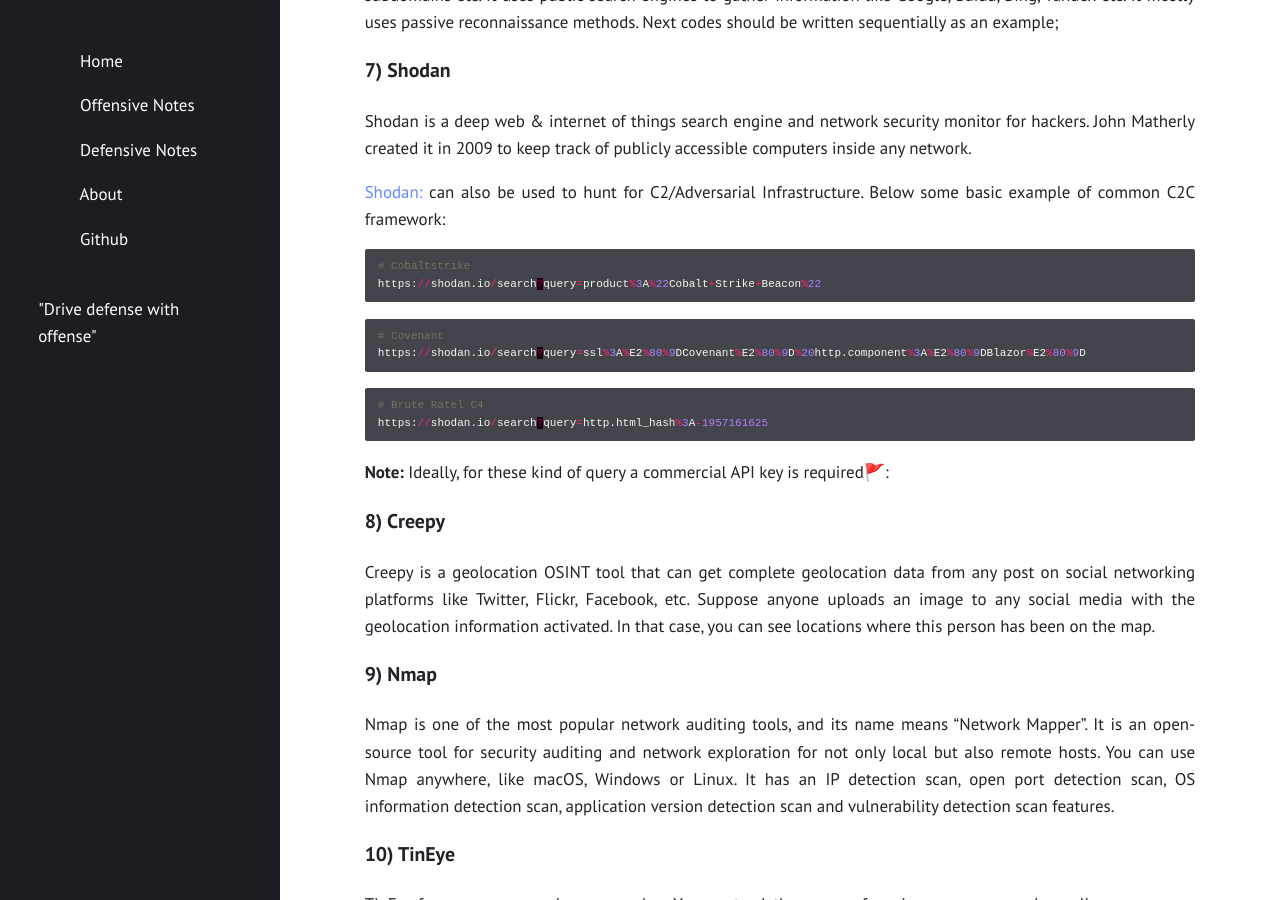
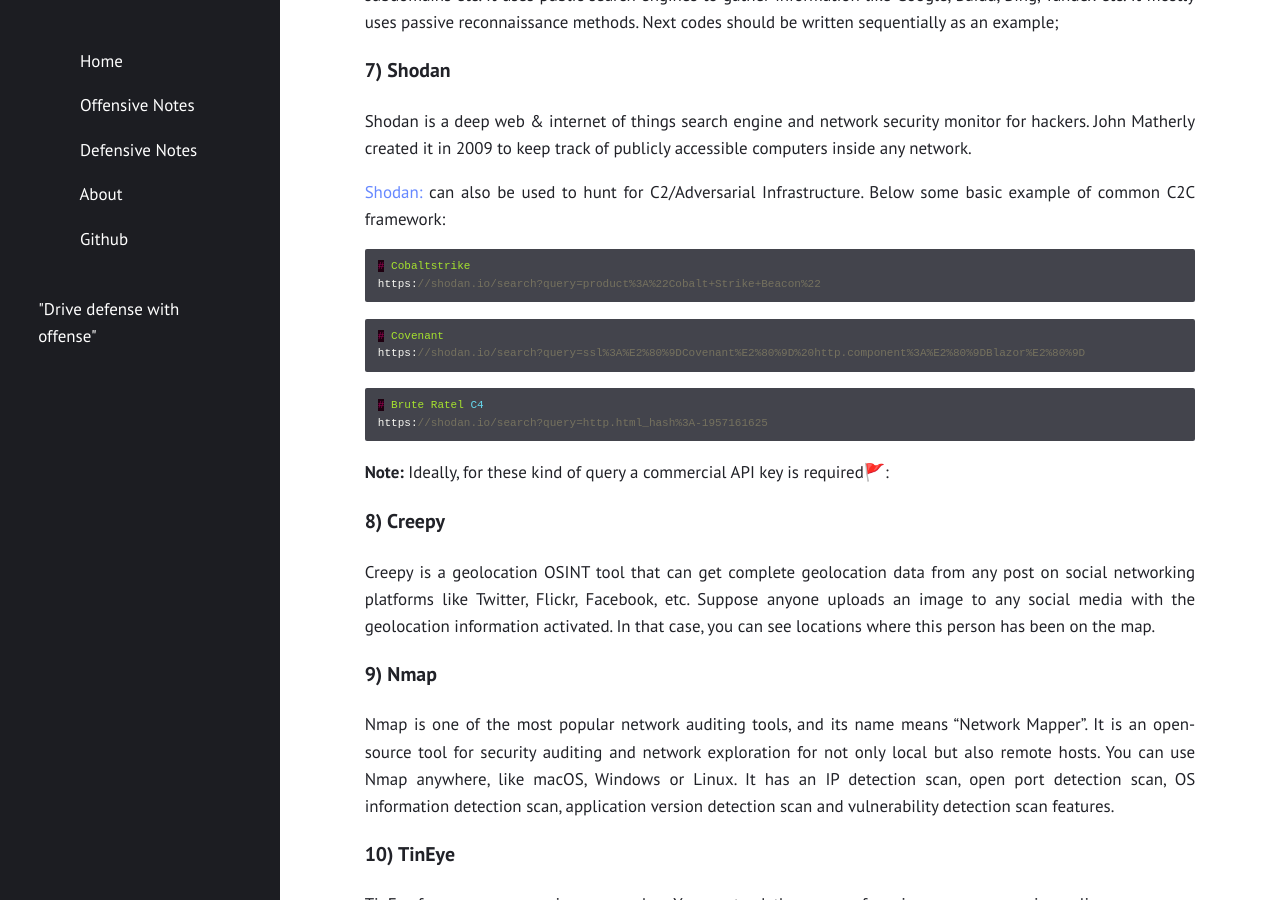
Before and after one commit to Fil88/Fil88.github.io, a Jekyll site: the page built from _posts/2021-02-01-Open-Source-Intelligence-(OSINT).md, in a window 1280 px wide and 900 px high, scrolled down 2062 px. Built offline with Jekyll 4.4.1, drawn with Linux system fonts in a browser that asks for light colours.

Commit message:
Update 2021-02-01-Open-Source-Intelligence-(OSINT).md

````diff
--- a/_posts/2021-02-01-Open-Source-Intelligence-(OSINT).md
+++ b/_posts/2021-02-01-Open-Source-Intelligence-(OSINT).md
@@ -59,17 +59,17 @@
 
 [Shodan:](https://www.shodan.io/) can also be used to hunt for C2/Adversarial Infrastructure. Below some basic example of common C2C framework:
 
-```python
+```java
 # Cobaltstrike
 https://shodan.io/search?query=product%3A%22Cobalt+Strike+Beacon%22
 ```
 
-```python
+```java
 # Covenant
 https://shodan.io/search?query=ssl%3A%E2%80%9DCovenant%E2%80%9D%20http.component%3A%E2%80%9DBlazor%E2%80%9D
 ```
 
-```python
+```java
 # Brute Ratel C4
 https://shodan.io/search?query=http.html_hash%3A-1957161625
 ```
````
